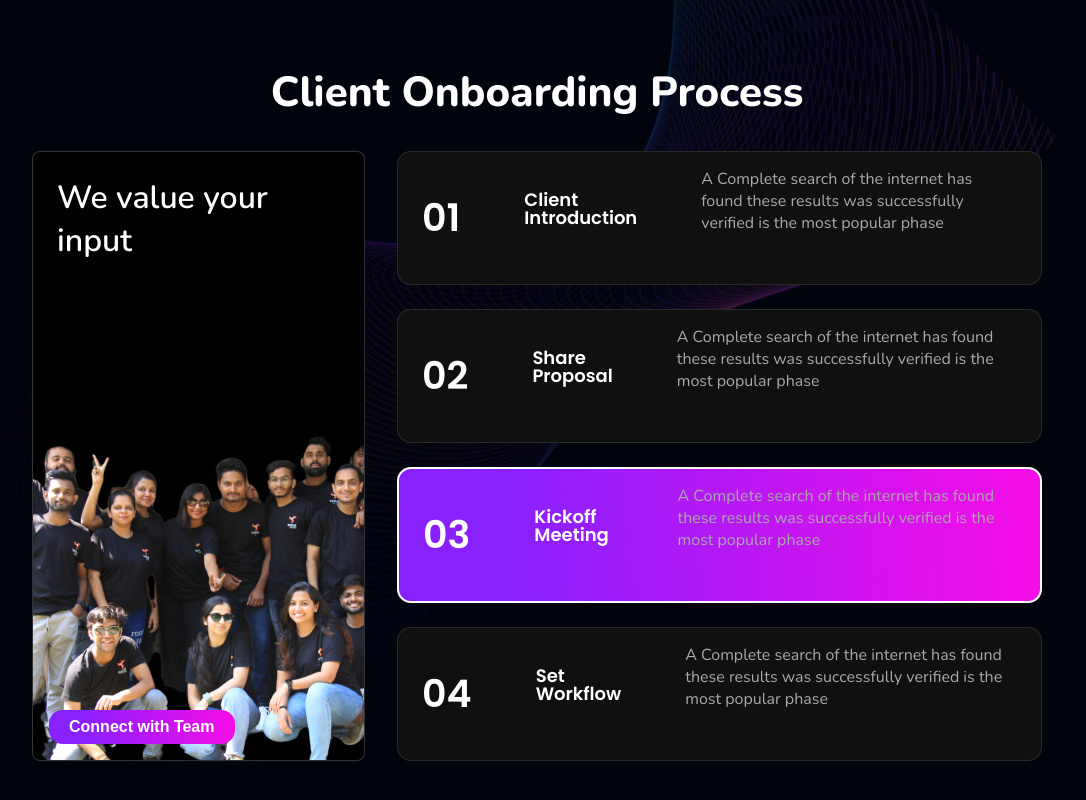
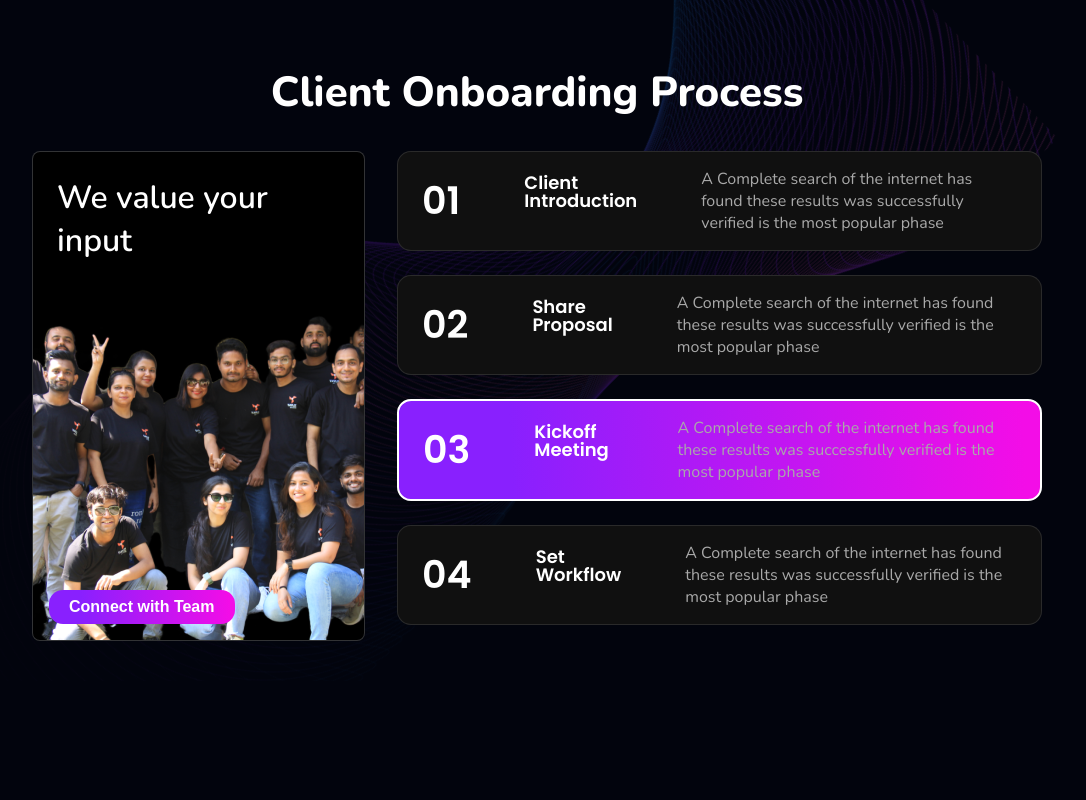
Before and after one commit to Radha27112021/second_assignment, a React (Vite) app: page / in a window 1280 px wide. Shown: the whole page, without its empty margins (103-1189 px from the left). Built offline with nearby package versions, Linux system fonts and the light colour scheme.

Commit message:
Update index.css

```diff
--- a/src/index.css
+++ b/src/index.css
@@ -147,7 +147,7 @@ letter-spacing: 4%;
 
 .step-description {
   width: 645px;
-height: 100px;
+/* height: 100px; */
 top: 272px;
 left: 452px;
 border-radius: 14px;
```
